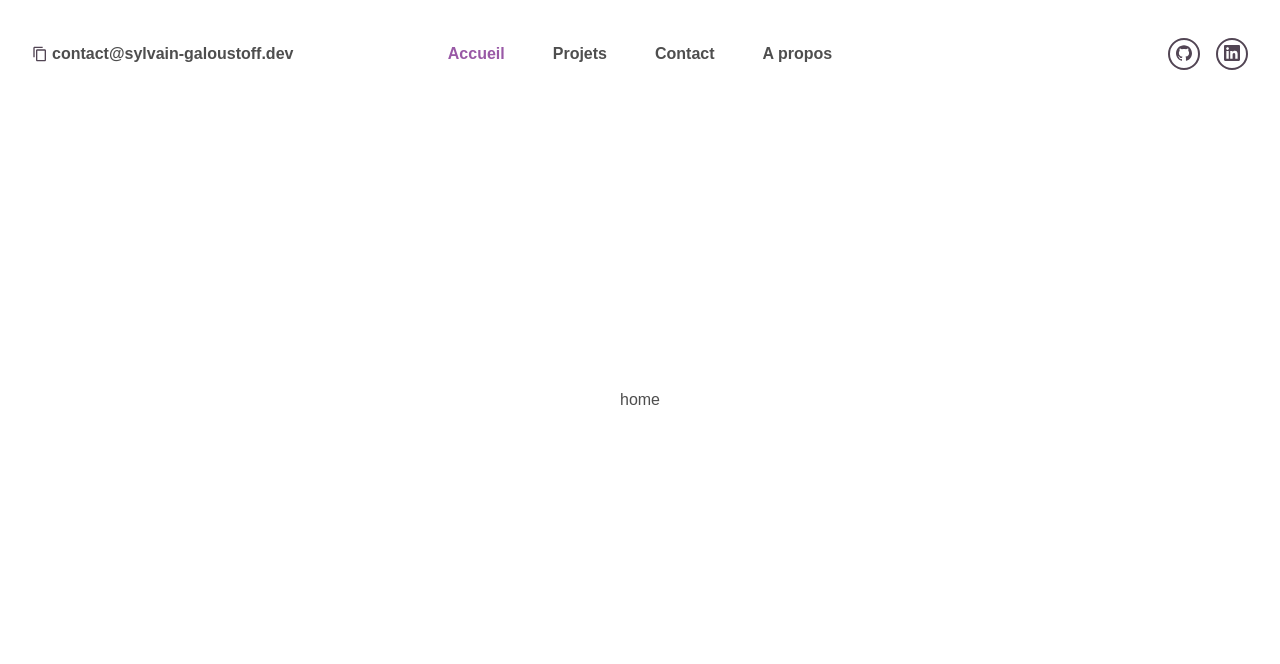
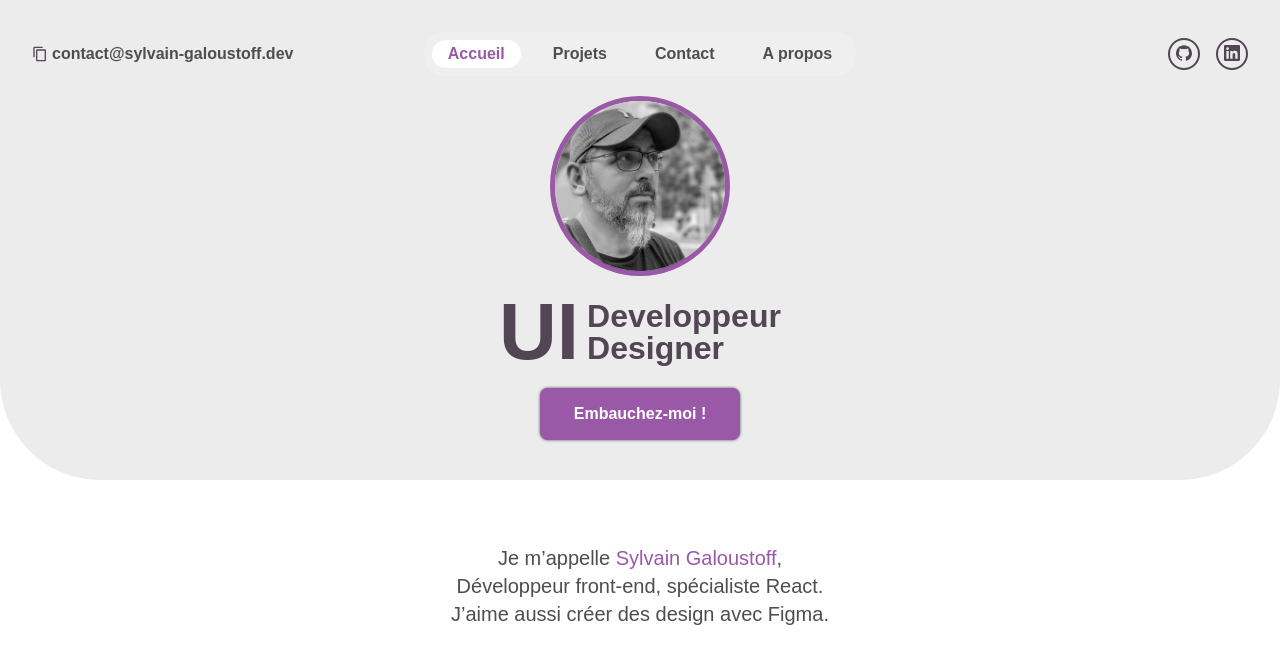
Before and after one commit to sylvain-galoustoff/my-blog, a React (Vite) app: page /accueil in a window 1280 px wide. Shown: the top 664 px of the page. Built offline with nearby package versions, Linux system fonts and the light colour scheme; what webfontloader would draw is missing.

Commit message:
Static homepage done

```diff
--- a/src/App.tsx
+++ b/src/App.tsx
@@ -50,7 +50,7 @@ function App() {
   return (
     <div id="app" className={appClassName}>
       <Topbar />
-      <AnimatePresence>
+      <AnimatePresence initial={false}>
         <motion.div
           key={location.key}
           initial={{ y: "100%", opacity: 0 }}
--- a/src/routes/home/Home.tsx
+++ b/src/routes/home/Home.tsx
@@ -1,7 +1,32 @@
+import { Link } from "react-router-dom";
+import url from "../../assets/avatar-sylvain-galoustoff.png";
+import style from "./home.module.css";
+
 function Home() {
   return (
-    <div className="slide" id="home">
-      <h1>home</h1>
+    <div className="slide" id={style.home}>
+      <div id={style.top}>
+        <div id={style.portrait}>
+          <img src={url} alt="Portrait de Sylvain Galoustoff" />
+        </div>
+        <div id={style.titre}>
+          <span id={style.ui}>UI</span>
+          <div id={style.jobs}>
+            <span className={style.job}>Developpeur</span>
+            <span className={style.job}>Designer</span>
+          </div>
+        </div>
+        <Link to="/contact" className="button primary">
+          Embauchez-moi !
+        </Link>
+      </div>
+      <div id={style.bottom}>
+        <p className={style.presentation}>
+          Je m’appelle <span className="primary">Sylvain Galoustoff</span>,
+        </p>
+        <p className={style.presentation}>Développeur front-end, spécialiste React.</p>
+        <p className={style.presentation}>J’aime aussi créer des design avec Figma.</p>
+      </div>
     </div>
   );
 }
--- /dev/null
+++ b/src/routes/home/home.module.css
@@ -0,0 +1,67 @@
+#top,
+#bottom {
+  display: flex;
+  flex-direction: column;
+  align-items: center;
+  justify-content: center;
+}
+
+#top {
+  gap: 16px;
+  background-color: var(--bgAlt);
+  height: 60%;
+  padding-top: 64px;
+  border-bottom-left-radius: 100px;
+  border-bottom-right-radius: 100px;
+  display: flex;
+  flex-direction: column;
+  align-items: center;
+  justify-content: center;
+}
+
+#portrait {
+  border: 5px solid var(--primary);
+  width: 180px;
+  aspect-ratio: 1;
+  border-radius: 90px;
+  display: flex;
+  align-items: center;
+  justify-content: center;
+}
+
+#portrait img {
+  width: 100%;
+  aspect-ratio: 1;
+  filter: grayscale(100%);
+}
+
+#titre {
+  display: flex;
+  align-items: center;
+  color: var(--textTitle);
+  gap: 8px;
+}
+
+#ui {
+  font-size: 5rem;
+  font-weight: 900;
+}
+
+#jobs {
+  display: flex;
+  flex-direction: column;
+  font-size: 2rem;
+  font-weight: 900;
+}
+
+#bottom {
+  width: 100%;
+  justify-content: center;
+  padding-top: 64px;
+  font-size: 1.25rem;
+}
+
+.presentation {
+  max-width: 700px;
+  line-height: 1.4;
+}
--- a/src/styles/index.css
+++ b/src/styles/index.css
@@ -23,6 +23,41 @@
 a {
   color: var(--text);
   text-decoration: none;
+}
+
+a.active {
+  background-color: var(--bg);
+  color: var(--primary);
+}
+
+button,
+a.button {
+  background-color: transparent;
+  border: 2px solid transparent;
+  border-radius: 8px;
+  font-family: "Asap",
+    sans-serif;
+  font-size: 1rem;
+  font-weight: 700;
+  color: var(--text);
+  display: flex;
+  justify-content: center;
+  align-items: center;
+  gap: 4px;
+  padding: 16px 32px;
+  margin-bottom: 8px;
+  cursor: pointer;
+}
+
+button.primary,
+a.button.primary {
+  background-color: var(--primary);
+  color: var(--bg);
+  box-shadow: 0 0px 3px var(--text);
+}
+
+span.primary {
+  color: var(--primary);
 }
 
 html,
@@ -72,7 +107,7 @@ body,
   justify-content: center;
 }
 
-a.active {
-  background-color: var(--bg);
-  color: var(--primary);
+.slide {
+  width: 100%;
+  height: 100%;
 }
```
Also changed, not shown: src/assets/avatar-sylvain-galoustoff.png (added).
